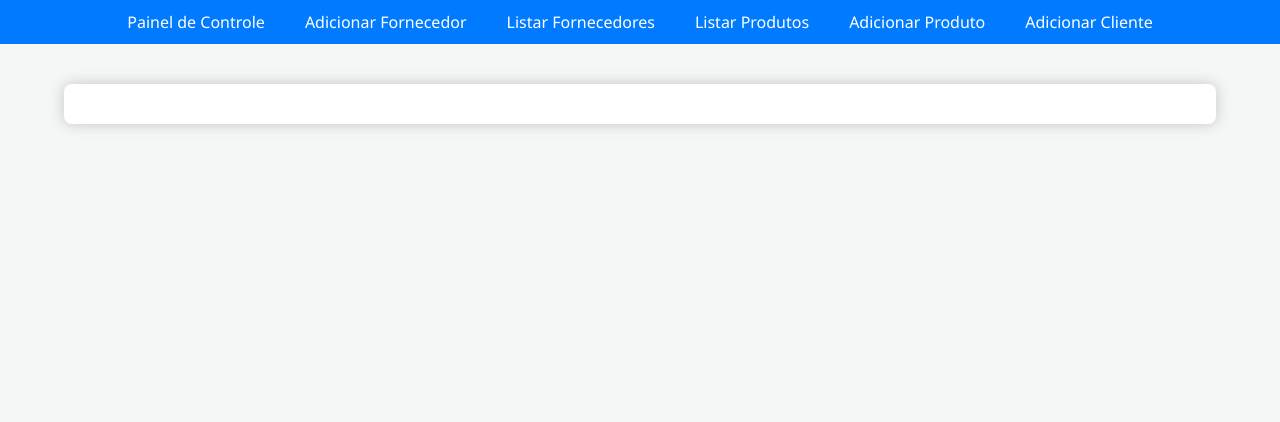
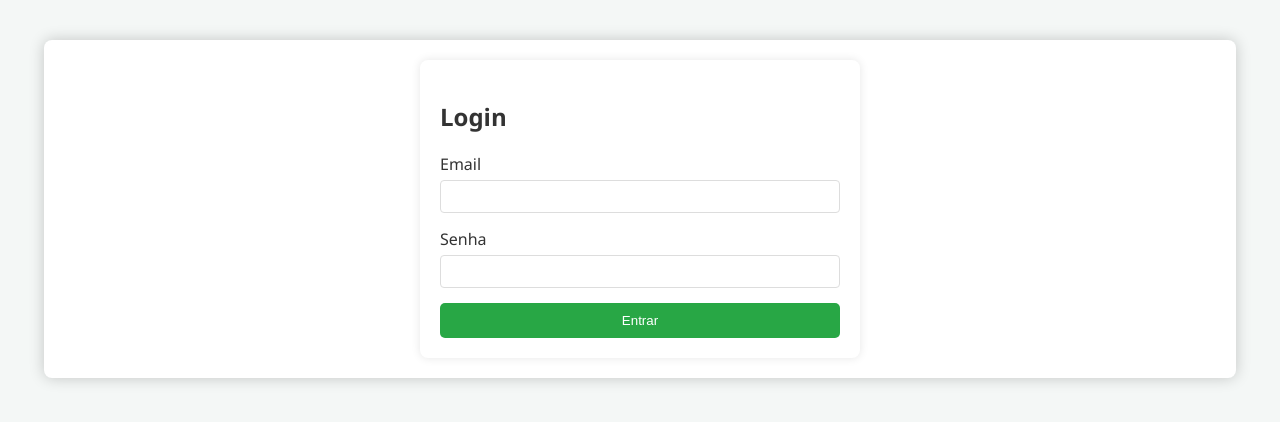
Before and after one commit to kelsonvictr/curso-fullstack-turma-1, a React (Vite) app in the folder gerenciador_de_produtos_frontend/: page /login in a window 1280 px wide. Shown: the top 422 px of the page. Built offline with nearby package versions, Linux system fonts and the light colour scheme.

Commit message:
Aula 11 - Integração Back e Login

```diff
--- a/gerenciador_de_produtos_frontend/src/App.jsx
+++ b/gerenciador_de_produtos_frontend/src/App.jsx
@@ -1,33 +1,15 @@
-import React from 'react'
-import { BrowserRouter, Routes, Route } from 'react-router-dom'
-import Navbar from './components/Navbar'
-import 'bootstrap/dist/css/bootstrap.min.css';
-import SupplierList from './pages/Supplier/SupplierList';
-import './App.css'
-import SupplierForm from './pages/Supplier/SupplierForm';
-import ProductList from './pages/Product/ProductList';
-import ProductForm from './pages/Product/ProductForm';
-import CostumerForm from './pages/Costumer/CostumerForm';
+// src/App.js
+import React from 'react';
+import { BrowserRouter } from 'react-router-dom';
+import './App.css';
+import Layout from './components/Layout';
 
 const App = () => {
   return (
     <BrowserRouter>
-      <Navbar />
-      <div className="container">
-        <Routes>
-          <Route path="/" element={<SupplierList />} />
-          <Route path="/add-fornecedor" element={<SupplierForm />} />
-          <Route path="/listar-fornecedores" element={<SupplierList />} />
-          <Route path="/editar-fornecedor/:id" element={<SupplierForm />} />
-          <Route path="/listar-produtos" element={<ProductList />} />
-          <Route path="/add-produto" element={<ProductForm />} />
-          <Route path="/editar-produto/:id" element={<ProductForm />} />
-          <Route path="/add-cliente" element={<CostumerForm />} />
-        </Routes>
-      </div>
+      <Layout />
+    </BrowserRouter>
+  );
+};
 
-    </BrowserRouter>
-  )
-}
-
-export default App
+export default App;
--- a/gerenciador_de_produtos_frontend/src/api/index.js
+++ b/gerenciador_de_produtos_frontend/src/api/index.js
@@ -1,7 +1,26 @@
-import axios from 'axios'
+// src/api/index.js ou onde você configura o Axios
+import axios from 'axios';
+import { useNavigate } from 'react-router-dom';
 
-const instance = axios.create({
-    baseURL: 'http://localhost:3000/'
-})
+const api = axios.create({
+  baseURL: 'http://localhost:8080/' // Ajuste conforme necessário
+});
 
-export default instance
+api.interceptors.request.use(config => {
+  const token = localStorage.getItem('token');
+  if (token) {
+    config.headers.Authorization = `Bearer ${token}`;
+  }
+  return config;
+}, error => Promise.reject(error));
+
+api.interceptors.response.use(response => response, error => {
+  if (error.response && error.response.status === 401) {
+    localStorage.removeItem('token'); // Remove o token do localStorage
+    // Redireciona para login
+    window.location.href = '/login';
+  }
+  return Promise.reject(error);
+});
+
+export default api;
--- /dev/null
+++ b/gerenciador_de_produtos_frontend/src/components/Layout.jsx
@@ -0,0 +1,20 @@
+import React from 'react';
+import { useLocation } from 'react-router-dom';
+import Navbar from './Navbar';
+import RoutesComponent from './RoutesComponent'; // Este componente contém todas as suas rotas
+
+const Layout = () => {
+  const location = useLocation();
+  const showNavbar = location.pathname !== "/login";
+
+  return (
+    <>
+      {showNavbar && <Navbar />}
+      <div className="container">
+        <RoutesComponent />
+      </div>
+    </>
+  );
+};
+
+export default Layout;
--- /dev/null
+++ b/gerenciador_de_produtos_frontend/src/components/PrivateRoute.jsx
@@ -0,0 +1,10 @@
+import React from 'react';
+import { Navigate } from 'react-router-dom';
+
+const isAuthenticated = () => !!localStorage.getItem('token');
+
+const PrivateRoute = ({ element: Component }) => {
+  return isAuthenticated() ? <Component /> : <Navigate to="/login" />;
+};
+
+export default PrivateRoute;
--- /dev/null
+++ b/gerenciador_de_produtos_frontend/src/components/RoutesComponent.jsx
@@ -0,0 +1,28 @@
+// src/RoutesComponent.js
+import React from 'react';
+import { Routes, Route } from 'react-router-dom';
+import SupplierList from '../pages/Supplier/SupplierList';
+import SupplierForm from '../pages/Supplier/SupplierForm';
+import ProductList from '../pages/Product/ProductList';
+import ProductForm from '../pages/Product/ProductForm';
+import CostumerForm from '../pages/Costumer/CostumerForm';
+import Login from '../pages/Login/Login';
+import PrivateRoute from './PrivateRoute';
+
+const RoutesComponent = () => {
+  return (
+    <Routes>
+      <Route path="/" element={<PrivateRoute element={SupplierList} />} />
+      <Route path="/add-fornecedor" element={<PrivateRoute element={SupplierForm} />} />
+      <Route path="/listar-fornecedores" element={<PrivateRoute element={SupplierList} />} />
+      <Route path="/editar-fornecedor/:id" element={<PrivateRoute element={SupplierForm} />} />
+      <Route path="/listar-produtos" element={<PrivateRoute element={ProductList} />} />
+      <Route path="/add-produto" element={<PrivateRoute element={ProductForm} />} />
+      <Route path="/editar-produto/:id" element={<PrivateRoute element={ProductForm} />} />
+      <Route path="/add-cliente" element={<PrivateRoute element={CostumerForm} />} />
+      <Route path="/login" element={<Login />} />
+    </Routes>
+  );
+};
+
+export default RoutesComponent;
--- a/gerenciador_de_produtos_frontend/src/pages/Costumer/CostumerForm.jsx
+++ b/gerenciador_de_produtos_frontend/src/pages/Costumer/CostumerForm.jsx
@@ -1,132 +1,153 @@
-import React from 'react'
+import React, { useState, useEffect } from 'react';
 import axios from '../../api';
-import { useState, useEffect } from 'react';
-import { useNavigate, useParams } from 'react-router-dom'
+import { useNavigate, useParams } from 'react-router-dom';
 
 const CostumerForm = () => {
-
-    const [costumer, setCostumer] = useState({ name: '', cpf: '', email: '', zipcode: '', street: '', number: '', neighborhood: '', city: '', state: '', country: '' })
-    const navigate = useNavigate()
-    const { id } = useParams()
-    const [cepLoading, setCepLoading] = useState(false)
+    const [costumer, setCostumer] = useState({
+        name: '',
+        cpf: '',
+        email: '',
+        costumerAddressRequest: {
+            street: '',
+            number: '',
+            neighborhood: '',
+            city: '',
+            state: '',
+            country: '',
+            zipCode: ''
+        }
+    });
+    const navigate = useNavigate();
+    const { id } = useParams();
+    const [cepLoading, setCepLoading] = useState(false);
 
     useEffect(() => {
         if (id) {
             axios.get(`/costumers/${id}`)
                 .then(response => {
-                setCostumer(response.data)
+                    setCostumer({ ...response.data, costumerAddressRequest: { ...response.data.costumerAddressRequest } });
                 })
-            .catch(error => console.error('Erro ao buscar cliente', error))
-        } else {
-            setCostumer({ name: '', cpf: '', email: '', zipcode: '', street: '', number: '', neighborhood: '', city: '', state: '', country: '' })
+                .catch(error => console.error('Erro ao buscar cliente:', error));
         }
-    }, [id])
+    }, [id]);
 
     function handleChange(event) {
-        const { name, value } = event.target
-        setCostumer(prevState => ({ ...prevState, [name]: value }))
+        const { name, value } = event.target;
+        if (name in costumer) {
+            setCostumer(prevState => ({ ...prevState, [name]: value }));
+        } else {
+            setCostumer(prevState => ({
+                ...prevState,
+                costumerAddressRequest: {
+                    ...prevState.costumerAddressRequest,
+                    [name]: value
+                }
+            }));
+        }
     }
 
     function handleSubmit(event) {
-        event.preventDefault()
-        const method = id ? 'put' : 'post'
-        const url = id ? `/costumers/${id}` : '/costumers'
+        event.preventDefault();
+        const method = id ? 'put' : 'post';
+        const url = id ? `/costumers/${id}` : '/costumers';
 
         axios[method](url, costumer)
             .then(() => {
-            alert(`Cliente ${id ? 'atualizado' : 'adicionado'} com sucesso!`)
-            navigate("/listar-clientes")
+                alert(`Cliente ${id ? 'atualizado' : 'adicionado'} com sucesso!`);
+                navigate('/listar-clientes'); // Assumindo que você tem uma rota para listar clientes
             })
-        .catch(error => console.error("Ocorreu um erro: ",error))
+            .catch(error => console.error("Erro ao salvar o cliente:", error));
     }
 
     function handleCepBlur(event) {
-      //Vai consultar a API dos correios
-      const cep = event.target.value.replace(/\D/g, '')
+        const cep = event.target.value.replace(/\D/g, '');
         if (cep.length !== 8) {
-        alert("CEP tem que ter 8 digitos")
-        return
+            alert("CEP deve ter 8 dígitos");
+            return;
         }
 
-      setCepLoading(true)
+        setCepLoading(true);
 
         axios.get(`https://viacep.com.br/ws/${cep}/json/`)
             .then(response => {
                 if (response.data.erro) {
-          alert("CEP não encontrado")
-          setCepLoading(false)
-          return
+                    alert("CEP não encontrado.");
+                    setCepLoading(false);
+                    return;
                 }
 
                 setCostumer(prevState => ({
                     ...prevState,
+                    costumerAddressRequest: {
+                        ...prevState.costumerAddressRequest,
                         street: response.data.logradouro,
                         neighborhood: response.data.bairro,
                         city: response.data.localidade,
                         state: response.data.uf,
-          country: 'Brasil'
-        }))
+                        country: 'Brasil',
+                        zipCode: cep
+                    }
+                }));
 
-        setCepLoading(false)
-
+                setCepLoading(false);
             })
             .catch(error => {
-        console.error("Erro ao buscar o CEP: ", error)
-        setCepLoading(false)
-      })
-
+                console.error("Erro ao buscar o CEP:", error);
+                setCepLoading(false);
+            });
     }
-
 
     return (
         <div className="container mt-5">
             <h2>{id ? 'Editar Cliente' : 'Adicionar Cliente'}</h2>
             <form onSubmit={handleSubmit}>
+                {/* Campos do cliente */}
                 <div className="form-group">
                     <label htmlFor="name">Nome do Cliente</label>
                     <input type="text" className="form-control" id="name" name="name" value={costumer.name} onChange={handleChange} required />
                 </div>
                 <div className="form-group">
-          <label htmlFor="cpf">CPF do cliente</label>
+                    <label htmlFor="cpf">CPF do Cliente</label>
                     <input type="text" className="form-control" id="cpf" name="cpf" value={costumer.cpf} onChange={handleChange} required />
                 </div>
                 <div className="form-group">
-          <label htmlFor="email">Email do cliente</label>
-          <input type="text" className="form-control" id="email" name="email" value={costumer.email} onChange={handleChange} required />
+                    <label htmlFor="email">Email do Cliente</label>
+                    <input type="email" className="form-control" id="email" name="email" value={costumer.email} onChange={handleChange} required />
                 </div>
+                {/* Campos do endereço do cliente */}
                 <div className="form-group">
                     <label htmlFor="zipcode">CEP</label>
-          <input type="text" className="form-control" id="zipcode" name="zipcode" value={costumer.zipcode} onChange={handleChange} onBlur={handleCepBlur} required />
+                    <input type="text" className="form-control" id="zipcode" name="zipCode" value={costumer.costumerAddressRequest.zipCode} onChange={handleChange} onBlur={handleCepBlur} required />
                     {cepLoading && <p>Buscando CEP...</p>}
                 </div>
                 <div className="form-group">
-          <label htmlFor="street">Rua/logradouro</label>
-          <input type="text" className="form-control" id="street" name="street" value={costumer.street} onChange={handleChange} required />
+                    <label htmlFor="street">Rua/Logradouro</label>
+                    <input type="text" className="form-control" id="street" name="street" value={costumer.costumerAddressRequest.street} onChange={handleChange} required />
                 </div>
                 <div className="form-group">
                     <label htmlFor="number">Número</label>
-          <input type="text" className="form-control" id="number" name="number" value={costumer.number} onChange={handleChange} required />
+                    <input type="text" className="form-control" id="number" name="number" value={costumer.costumerAddressRequest.number} onChange={handleChange} required />
                 </div>
                 <div className="form-group">
                     <label htmlFor="neighborhood">Bairro</label>
-          <input type="text" className="form-control" id="neighborhood" name="neighborhood" value={costumer.neighborhood} onChange={handleChange} required />
+                    <input type="text" className="form-control" id="neighborhood" name="neighborhood" value={costumer.costumerAddressRequest.neighborhood} onChange={handleChange} required />
                 </div>
                 <div className="form-group">
                     <label htmlFor="city">Cidade</label>
-          <input type="text" className="form-control" id="city" name="city" value={costumer.city} onChange={handleChange} required />
+                    <input type="text" className="form-control" id="city" name="city" value={costumer.costumerAddressRequest.city} onChange={handleChange} required />
                 </div>
                 <div className="form-group">
                     <label htmlFor="state">Estado</label>
-          <input type="text" className="form-control" id="state" name="state" value={costumer.state} onChange={handleChange} required />
+                    <input type="text" className="form-control" id="state" name="state" value={costumer.costumerAddressRequest.state} onChange={handleChange} required />
                 </div>
                 <div className="form-group">
-          <label htmlFor="number">País</label>
-          <input type="text" className="form-control" id="country" name="country" value={costumer.country} onChange={handleChange} required />
+                    <label htmlFor="country">País</label>
+                    <input type="text" className="form-control" id="country" name="country" value={costumer.costumerAddressRequest.country} onChange={handleChange} required />
                 </div>
                 <button type="submit" className="btn btn-success">{id ? 'Atualizar' : 'Adicionar'}</button>
             </form>
         </div>
-  )
+    );
 }
 
-export default CostumerForm
+export default CostumerForm;
--- /dev/null
+++ b/gerenciador_de_produtos_frontend/src/pages/Login/Login.css
@@ -0,0 +1,34 @@
+/* src/pages/Login.css */
+.login-container {
+    max-width: 400px;
+    margin: auto;
+    padding: 20px;
+    box-shadow: 0 0 10px rgba(0, 0, 0, 0.1);
+    background-color: white;
+    border-radius: 8px;
+  }
+
+  .form-group {
+    margin-bottom: 15px;
+  }
+
+  .form-group label {
+    display: block;
+    margin-bottom: 5px;
+  }
+
+  .form-group input {
+    width: 100%;
+    padding: 8px;
+    border: 1px solid #ddd;
+    border-radius: 4px;
+  }
+
+  .btn-success {
+    width: 100%;
+    padding: 10px;
+    border: none;
+    background-color: #28a745;
+    color: white;
+    cursor: pointer;
+  }
--- /dev/null
+++ b/gerenciador_de_produtos_frontend/src/pages/Login/Login.jsx
@@ -0,0 +1,42 @@
+// src/pages/Login.js
+import React, { useState } from 'react';
+import axios from '../../api';
+import { useNavigate } from 'react-router-dom';
+import './Login.css'; // Adicione seu próprio caminho para o CSS aqui
+
+const Login = () => {
+  const [email, setEmail] = useState('');
+  const [password, setPassword] = useState('');
+  const navigate = useNavigate();
+
+  const handleSubmit = async (event) => {
+    event.preventDefault();
+    try {
+      const response = await axios.post('/users/login', { email, password });
+      localStorage.setItem('token', response.data.token); // Supondo que o token vem assim
+      navigate('/listar-fornecedores'); // Redireciona para a página de fornecedores
+    } catch (error) {
+      console.error('Login falhou:', error);
+      alert('Falha no login!');
+    }
+  };
+
+  return (
+    <div className="login-container">
+      <h2>Login</h2>
+      <form onSubmit={handleSubmit}>
+        <div className="form-group">
+          <label htmlFor="email">Email</label>
+          <input type="email" className="form-control" id="email" value={email} onChange={e => setEmail(e.target.value)} required />
+        </div>
+        <div className="form-group">
+          <label htmlFor="password">Senha</label>
+          <input type="password" className="form-control" id="password" value={password} onChange={e => setPassword(e.target.value)} required />
+        </div>
+        <button type="submit" className="btn btn-success">Entrar</button>
+      </form>
+    </div>
+  );
+};
+
+export default Login;
--- a/gerenciador_de_produtos_frontend/src/pages/Product/ProductList.jsx
+++ b/gerenciador_de_produtos_frontend/src/pages/Product/ProductList.jsx
@@ -9,7 +9,7 @@ const ProductList = () => {
     const navigate = useNavigate()
 
     useEffect(() => {
-        axios.get('/products?_expand=supplier')
+        axios.get('/products')
         .then(response => {
             setProducts(response.data)
         })
@@ -17,7 +17,7 @@ const ProductList = () => {
     }, []);
 
     const fetchProducts = () => {
-        axios.get('/products?_expand=supplier')
+        axios.get('/products')
             .then(response => {
                 setProducts(response.data)
             })
@@ -52,7 +52,7 @@ const ProductList = () => {
                         <tr key={product.id}>
                           <td>{product.name}</td>
                           <td>{product.price}</td>
-                          <td>{product.supplier.name}</td>
+                          <td>{product.productSupplierDetails.name}</td>
                           <td>
                             <button className="btn btn-sm btn-warning mr-2" onClick={() => navigate(`/editar-produto/${product.id}`)}>Editar</button>
                             <button onClick={() => deleteProduct(product.id)} className="btn btn-sm btn-danger">Excluir</button>
```
Lines whose indentation alone changed are shown as unchanged.
